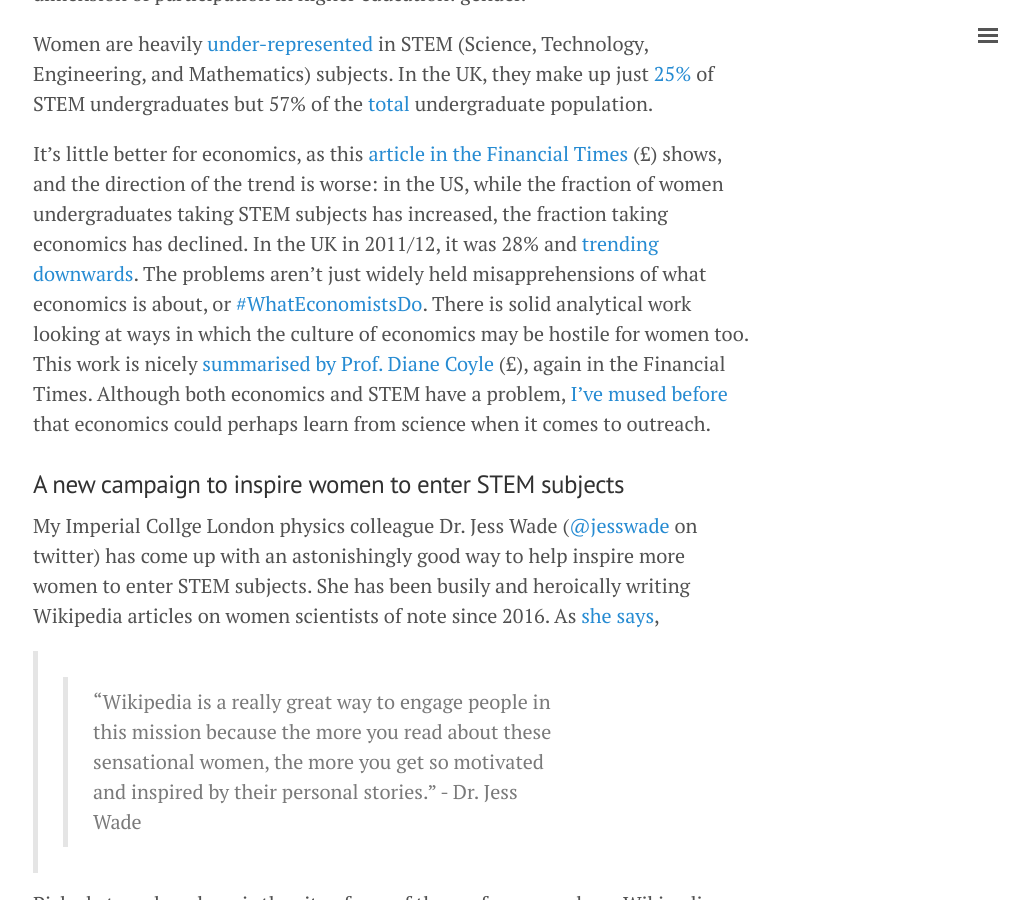
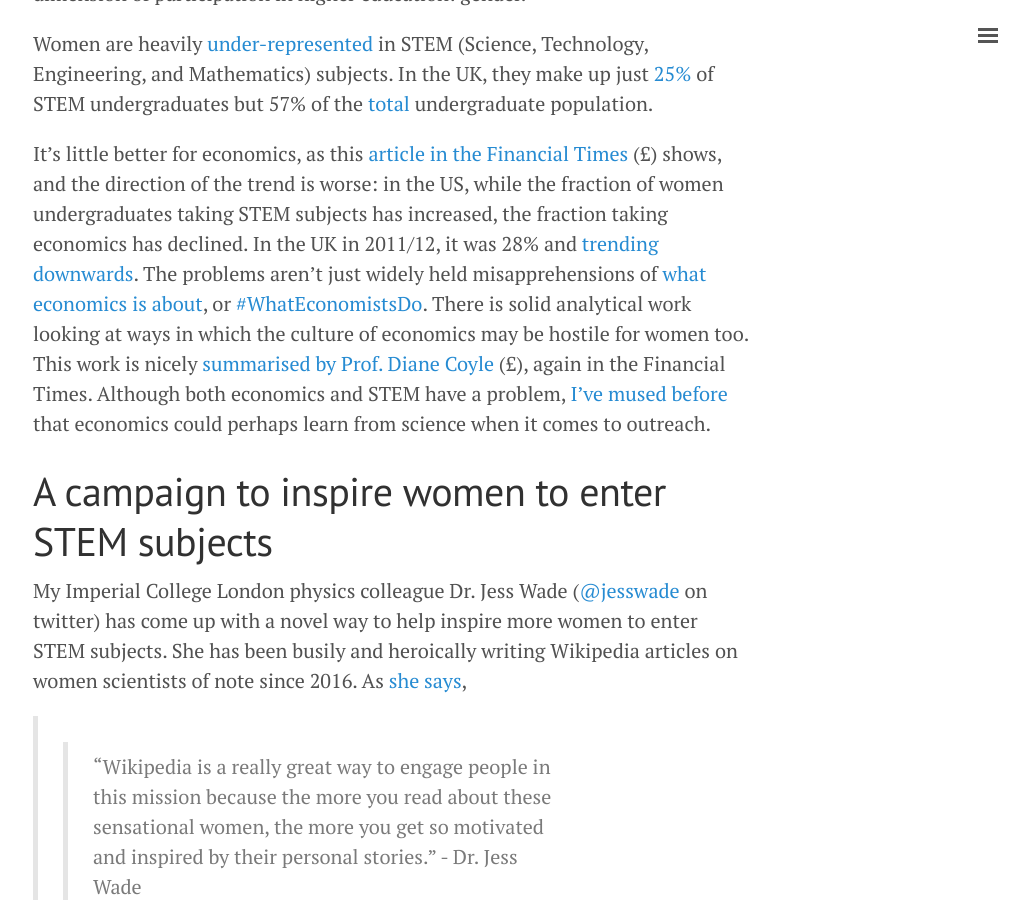
Before and after one commit to aeturrell/home, a Jekyll site: the page built from _posts/2018-08-25-wikipedia-into-stem.md, in a window 1280 px wide and 900 px high, scrolled down 373 px. Shown: the whole window, without its empty margins (247-1276 px from the left). Built offline with Jekyll 4.4.1, drawn with Linux system fonts in a browser that asks for light colours.

Commit message:
Minor fixes

````diff
--- a/_posts/2018-08-25-wikipedia-into-stem.md
+++ b/_posts/2018-08-25-wikipedia-into-stem.md
@@ -7,12 +7,13 @@ In a [previous post](http://aeturrell.github.io/home//2018/08/18/left-out-of-HE/
 
 Women are heavily [under-represented](http://www.esa.doc.gov/reports/women-stem-2017-update) in STEM (Science, Technology, Engineering, and Mathematics) subjects. In the UK, they make up just [25%](https://www.stemwomen.co.uk/blog/2018/03/useful-statistics-women-in-stem) of STEM undergraduates but 57% of the [total](https://www.hesa.ac.uk/news/11-01-2018/sfr247-higher-education-student-statistics/subjects) undergraduate population.
 
-It's little better for economics, as this [article in the Financial Times](https://www.ft.com/content/0e5d27ba-2b61-11e8-9b4b-bc4b9f08f381) (£) shows, and the direction of the trend is worse: in the US, while the fraction of women undergraduates taking STEM subjects has increased, the fraction taking economics has declined. In the UK in 2011/12, it was 28% and [trending downwards](http://www.res.org.uk/view/art2Oct14Features.html). The problems aren't just widely held misapprehensions of what economics is about, or [#WhatEconomistsDo](https://twitter.com/hashtag/WhatEconomistsDo?src=hash). There is solid analytical work looking at ways in which the culture of economics may be hostile for women too. This work is nicely [summarised by Prof. Diane Coyle](https://www.ft.com/content/6b3cc8be-881e-11e7-afd2-74b8ecd34d3b) (£), again in the Financial Times. Although both economics and STEM have a problem, [I've mused before](http://aeturrell.github.io/home//2017/03/16/trust-me-im-a-doctor/) that economics could perhaps learn from science when it comes to outreach.
+It's little better for economics, as this [article in the Financial Times](https://www.ft.com/content/0e5d27ba-2b61-11e8-9b4b-bc4b9f08f381) (£) shows, and the direction of the trend is worse: in the US, while the fraction of women undergraduates taking STEM subjects has increased, the fraction taking economics has declined. In the UK in 2011/12, it was 28% and [trending downwards](http://www.res.org.uk/view/art2Oct14Features.html). The problems aren't just widely held misapprehensions of [what economics is about](https://www.aeaweb.org/resources/students/what-is-economics), or [#WhatEconomistsDo](https://twitter.com/hashtag/WhatEconomistsDo?src=hash). There is solid analytical work looking at ways in which the culture of economics may be hostile for women too. This work is nicely [summarised by Prof. Diane Coyle](https://www.ft.com/content/6b3cc8be-881e-11e7-afd2-74b8ecd34d3b) (£), again in the Financial Times. Although both economics and STEM have a problem, [I've mused before](http://aeturrell.github.io/home//2017/03/16/trust-me-im-a-doctor/) that economics could perhaps learn from science when it comes to outreach.
 
-### A new campaign to inspire women to enter STEM subjects
+# A campaign to inspire women to enter STEM subjects
 
-My Imperial Collge London physics colleague Dr. Jess Wade ([@jesswade](https://twitter.com/jesswade) on twitter) has come up with an astonishingly good way to help inspire more women to enter STEM subjects. She has been busily and heroically writing Wikipedia articles on women scientists of note since 2016. As [she says](https://www.theguardian.com/education/2018/jul/24/academic-writes-270-wikipedia-pages-year-female-scientists-noticed),
->>"Wikipedia is a really great way to engage people in this mission because the more you read about these sensational women, the more you get so motivated and inspired by their personal stories." - Dr. Jess Wade
+My Imperial College London physics colleague Dr. Jess Wade ([@jesswade](https://twitter.com/jesswade) on twitter) has come up with a novel way to help inspire more women to enter STEM subjects. She has been busily and heroically writing Wikipedia articles on women scientists of note since 2016. As [she says](https://www.theguardian.com/education/2018/jul/24/academic-writes-270-wikipedia-pages-year-female-scientists-noticed),
+>>"Wikipedia is a really great way to engage people in this mission because the more you read about these sensational women, the more you get so motivated and inspired by their personal stories."                  - Dr. Jess Wade
+
 
 Picked at random, here is the site of one of those of women whose Wikipedia page Jess has created: [Frances Pleasonton](https://en.wikipedia.org/wiki/Frances_Pleasonton), who worked on neutron decay.
 
@@ -22,6 +23,8 @@ Discussing her approach on BBC Radio 4's Inside Science, Jess expressed her frus
 
 
 What is very cool about Jess' campaign is that it *is* possible to get an idea, a rough one at least, of its impact. So just how huge is the reach of this campaign? Let's find out.
+
+---
 
 ### Estimating the reach of Wikipedia pages
 
@@ -47,7 +50,9 @@ To get all of the stats for the pages, I found Jess' editor page, which includes
 
 I used ```matplotlib``` and ```seaborn``` to show the results.
 
-### Impact of the campaign
+---
+
+# Impact of the campaign
 So: how many people has Jess helped reach information on women in STEM? Over 200,000. This is simply astonishing.
 
 ![Number of page views as a function of time]({{site.baseurl}}/images/PageViewsJess.png)
````
